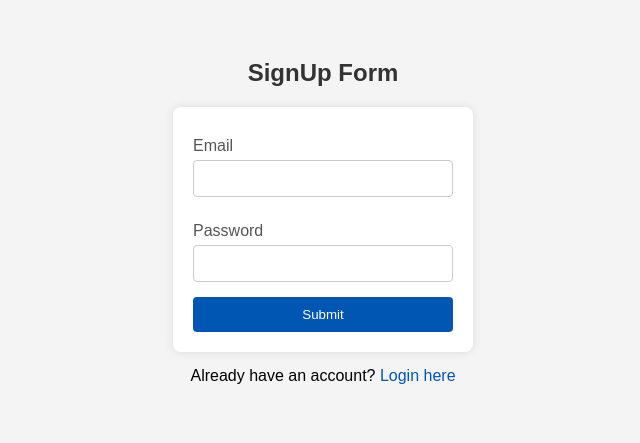
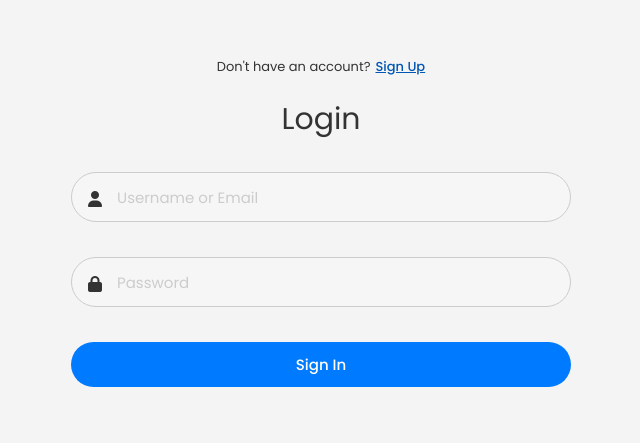
Before and after one commit to salmanshahid5/Firebase-Signup, a plain HTML site: page index.html in a window 1280 px wide. Shown: the part 178-621 px from the top of the page, without its empty margins (317-957 px from the left). Drawn offline with Linux system fonts and the light colour scheme.

Commit message:
ui create

```diff
--- a/index.html
+++ b/index.html
@@ -3,21 +3,72 @@
 <head>
     <meta charset="UTF-8">
     <meta name="viewport" content="width=device-width, initial-scale=1.0">
-    <title>first project</title>
+    <title>First Project</title>
     <link rel="stylesheet" href="style.css">
+    <link rel="stylesheet" href="https://cdnjs.cloudflare.com/ajax/libs/font-awesome/6.6.0/css/all.min.css" integrity="sha512-Kc323vGBEqzTmouAECnVceyQqyqdsSiqLQISBL29aUW4U/M7pSPA/gEUZQqv1cwx4OnYxTxve5UMg5GT6L4JJg==" crossorigin="anonymous" referrerpolicy="no-referrer" />
 </head>
 <body>
-    <h2>SignUp Form</h2>
-    <form action="" id="signupform">
-        <label for="email">Email</label>
-        <input type="text" id="email" required>
-        <label for="Password">Password</label>
-        <input type="password" id="Password" required>
-        <button type="submit" id="submit">Submit</button>
-    </form>
-    <p>Already have an account? <a href="login.html">Login here</a></p>
+    <div class="form-box">
 
-    <script src="firebase.js" type="module"></script>
+        <!------------------- login form -------------------------->
+        <div class="login-container" id="login">
+            <div class="top">
+                <span>Don't have an account? <a href="#" onclick="register()">Sign Up</a></span>
+                <header>Login</header>
+            </div>
+            <div class="input-box">
+                <input type="text" class="input-field" placeholder="Username or Email">
+                <i class="fa-solid fa-user"></i>
+            </div>
+            <div class="input-box">
+                <input type="password" class="input-field" placeholder="Password">
+                <i class="fa-solid fa-lock"></i>
+            </div>
+            <div class="input-box">
+                <input type="submit" class="submit" value="Sign In">
+            </div>
+        </div>
+        <!------------------- registration form -------------------------->
+        <div class="register-container" id="register">
+            <div class="top">
+                <span>Have an account? <a href="#" onclick="login()">Login</a></span>
+                <header>Sign Up</header>
+            </div>
+            <div class="two-forms">
+                <div class="input-box">
+                    <input type="text" class="input-field" placeholder="Firstname">
+                    <i class="fa-solid fa-user"></i>
+                </div>
+                <div class="input-box">
+                    <input type="text" class="input-field" placeholder="Lastname">
+                    <i class="fa-solid fa-user"></i>
+                </div>
+            </div>
+            <div class="input-box">
+                <input type="text" class="input-field" placeholder="Email">
+                <i class="fa-regular fa-envelope"></i>
+            </div>
+            <div class="input-box">
+                <input type="password" class="input-field" placeholder="Password">
+                <i class="fa-solid fa-lock"></i>
+            </div>
+            <div class="input-box">
+                <input type="submit" class="submit" value="Register">
+            </div>
+           </div>
+        </div>
+        <script>
+            var x = document.getElementById("login");
+            var y = document.getElementById("register");
+            function login() {
+                x.style.left = "4px";
+                y.style.right = "-520px";
+            }
+            function register() {
+                x.style.left = "-510px";
+                y.style.right = "5px";
+            }
+        </script>
     <script src="app.js" type="module"></script>
 </body>
 </html>
--- a/style.css
+++ b/style.css
@@ -1,142 +1,110 @@
-
+@import url("https://fonts.googleapis.com/css2?family=Poppins:wght@400;500;600;700&display=swap");
 * {
-    margin: 0;
-    padding: 0;
-    box-sizing: border-box;
-  }
+  margin: 0;
+  padding: 0;
+  box-sizing: border-box;
+  font-family: "Poppins", sans-serif;
+}
 body {
-    font-family: Arial, sans-serif;
-    background-color: #f4f4f4;
-    display: flex;
-    justify-content: center;
-    flex-direction: column;
-    align-items: center;
-    height: 100vh;
-    margin: 0;
+  display: flex;
+  justify-content: center;
+  align-items: center;
+  min-height: 100vh;
+  /* background-color: #0A3D62; */
+  background-color: #f4f4f4;
 }
-
-h2 {
-    text-align: center;
-    color: #333;
+.form-box {
+  position: relative;
+  display: flex;
+  align-items: center;
+  justify-content: center;
+  width: 512px;
+  height: 410px;
+  overflow: hidden;
+  z-index: 2;
 }
-
-form {
-    background-color: #fff;
-    padding: 20px;
-    border-radius: 8px;
-    box-shadow: 0 0 10px rgba(0, 0, 0, 0.1);
-    width: 300px;
-    display: flex;
-    flex-direction: column;
-    align-items: center;
+.login-container {
+  position: absolute;
+  left: 4px;
+  width: 500px;
+  display: flex;
+  flex-direction: column;
+  transition: 0.5s ease-in-out;
 }
-
-label {
-    margin-top: 10px;
-    margin-bottom: 5px;
-    color: #555;
-    width: 100%;
-    text-align: left;
+.register-container {
+  position: absolute;
+  right: -520px;
+  width: 500px;
+  display: flex;
+  flex-direction: column;
+  transition: 0.5s ease-in-out;
 }
-
-input[type="text"],
-input[type="password"] {
-    width: 100%;
-    padding: 10px;
-    margin-bottom: 15px;
-    border: 1px solid #ccc;
-    border-radius: 4px;
-    box-sizing: border-box;
+.top span {
+  color: #333;
+  font-size: small;
+  padding: 10px 0;
+  display: flex;
+  justify-content: center;
 }
-
-button[type="submit"] {
-    background-color: #0056b3;
-    color: white;
-    padding: 10px 20px;
-    border: none;
-    border-radius: 4px;
-    cursor: pointer;
-    width: 100%;
+.top span a {
+  font-weight: 500;
+  color: #0056b3;
+  margin-left: 5px;
 }
-
-button[type="submit"]:hover {
-    background-color: #0056b3;
+header {
+  color: #333;
+  font-size: 30px;
+  text-align: center;
+  padding: 10px 0 30px 0;
 }
-
-p {
-    margin-top: 15px;
-    text-align: center;
+.two-forms {
+  display: flex;
+  gap: 10px;
 }
-
-a {
-    color: #0056b3;
-    text-decoration: none;
+.input-box {
+  position: relative;
+  margin-bottom: 10px; /* Add gap between inputs */
 }
-
-a:hover {
-    text-decoration: underline;
+.input-field {
+  font-size: 15px;
+  background: rgba(255, 255, 255, 0.2);
+  color: #333;
+  height: 50px;
+  width: 100%;
+  padding: 0 10px 0 45px;
+  border-radius: 30px;
+  border: 1px solid #ccc;
+  outline: none;
+  transition: 0.2s ease;
 }
-
-h2 {
-    text-align: center;
-    margin-bottom: 20px;
-    font-size: 24px;
+.input-field:hover,
+.input-field:focus {
+  background: rgba(255, 255, 255, 0.25);
+  border-color: #007bff;
 }
-
-h2 span {
-    color: royalblue;
+::-webkit-input-placeholder {
+  color: #ccc;
 }
-
-#logoutbtn {
-    background-color: #0056b3;
-    color: #fff;
-    border: none;
-    padding: 10px 20px;
-    cursor: pointer;
-    margin-bottom: 20px;
+.input-box i {
+  position: relative;
+  top: -35px;
+  left: 17px;
+  color: #333;
 }
-
-button#logoutbtn:hover {
-    background-color: #0056b3;
+.submit {
+  font-size: 15px;
+  font-weight: 500;
+  color: #fff;
+  height: 45px;
+  width: 100%;
+  border: none;
+  border-radius: 30px;
+  outline: none;
+  background: #007bff;
+  cursor: pointer;
+  transition: 0.3s ease-in-out;
 }
-
-textarea#postcontent {
-    flex: 1;
-    padding: 10px;
-    border: 1px solid #ccc;
-    border-radius: 4px;
-    margin-right: 10px;
-    resize: none;
+.submit:hover {
+    background: #0056b3;
+  box-shadow: 1px 5px 7px 1px rgba(0, 0, 0, 0.2);
 }
-
-#postBtn {
-  background-color: #0056b3;
-    color: #fff;
-    border: none;
-    padding: 10px 20px;
-    cursor: pointer;
-    border-radius: 4px;
-}
-
-#postBtn:hover {
-    background-color: #007BFF;
-}
-
-#posts {
-    margin-top: 20px;
-}
-
-#posts div.post {
-    background-color: #fff;
-    padding: 10px;
-    border: 1px solid #ddd;
-    border-radius: 4px;
-    margin-bottom: 10px;
-}
-
-#posts div.post p {
-    margin: 0;
-}
-.hidden {
-    display: none;
-}
```
